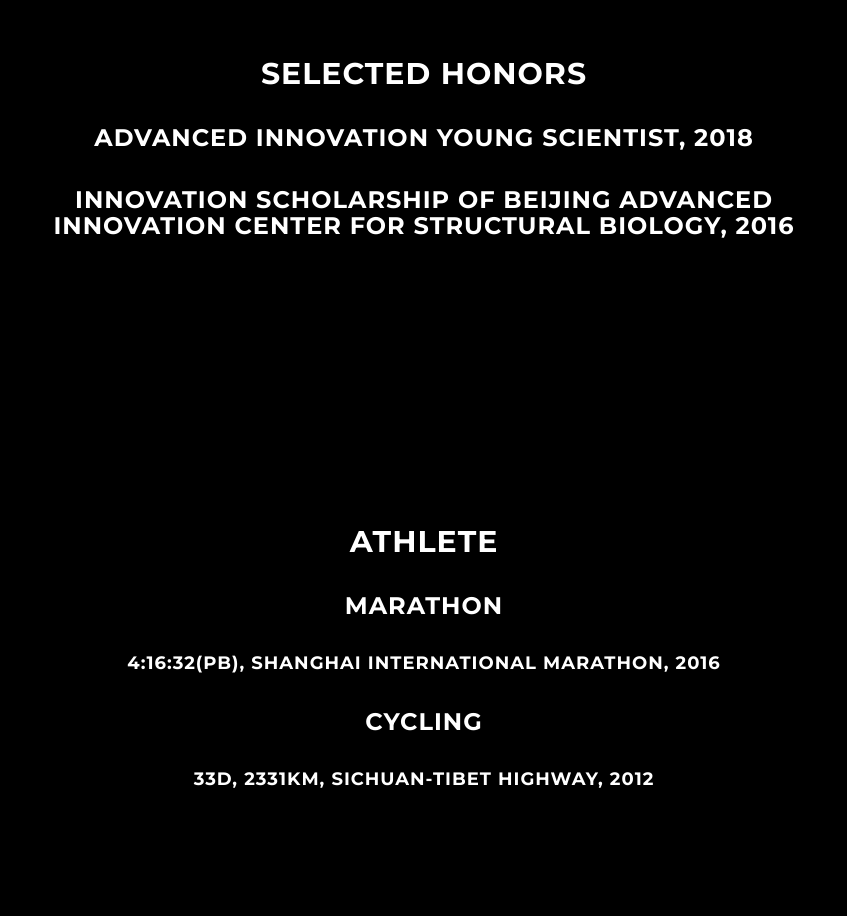
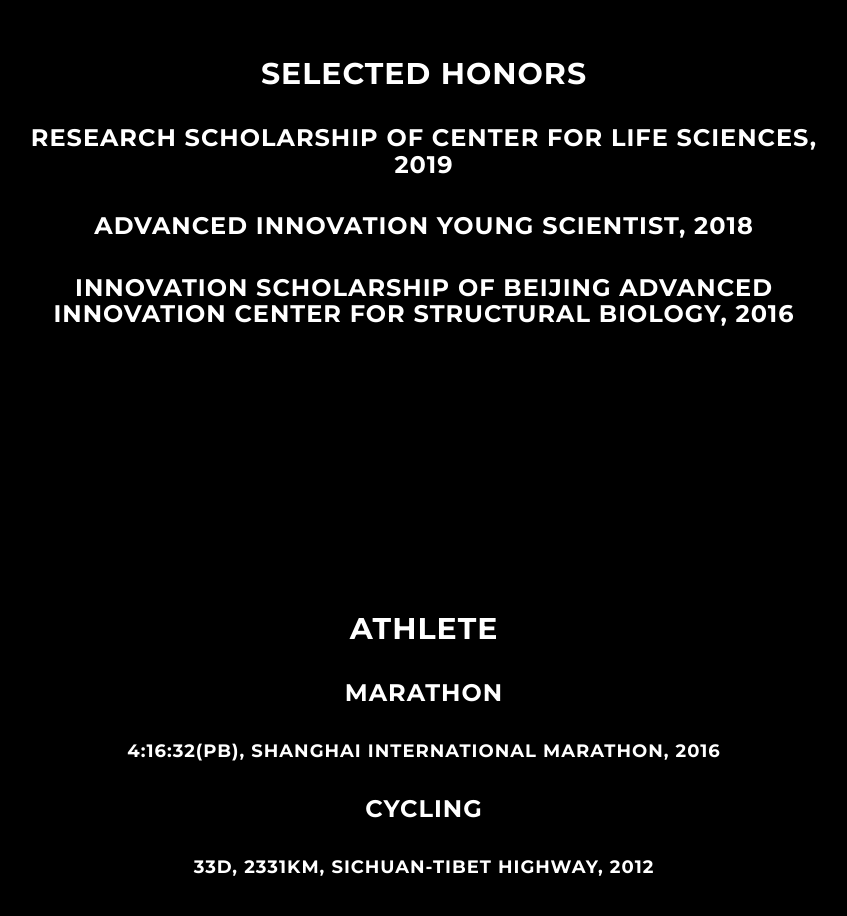
Before and after one commit to Zarrathustra/zarrathustra.github.io, a website: page index.html in a window 1280 px wide. Shown: the part 4280-5196 px from the top of the page, without its empty margins (216-1063 px from the left). Drawn offline with nearby package versions, Linux system fonts and the light colour scheme; some packages are replaced by stand-ins of ours.

Commit message:
life science research scholarship added

```diff
--- a/index.html
+++ b/index.html
@@ -203,55 +203,13 @@
         </div>
     </section>
 
-    <!-- Computer Skills -->
-    <!--
-    <section id="computer_skills" class="content-section text-center">
-        <div class="row">
-            <div class="col-lg-8 col-lg-offset-2">
-                <h2>Computer Skills</h2>
-
-                <h3>Proficient Languages</h3>
-
-                <p>
-                <h4>C/C++</h4>
-                <h4>Python</h4>
-                </p>
-
-                <h3>Competent Languages</h3>
-
-                <p>
-                <h4>HTML</h4>
-                <h4>SQL</h4>
-                <h4>Java</h4>
-                <h4>Haskell</h4>
-                </p>
-
-                <h3>Specialty</h3>
-
-                <p>
-                <h4>Massive Parallel Computing</h4>
-                <h4>Distributed System</h4>
-                </p>
-
-                <h3>Writing</h3>
-
-                <p>
-                <h4>LaTeX</h4>
-                <h4>Markdown</h4>
-                <h4>reST</h4>
-                </p>
-
-            </div>
-        </div>
-    </section>
-    -->
-
     <!-- Selected Honors -->
     <section id="selected_honors" class="content-section text-center">
         <div class="row">
             <div class="col-lg-8 col-lg-offset-2">
                 <h2>Selected Honors</h2>
 
+                <h3>Research Scholarship of Center for Life Sciences, 2019</h3>
                 <h3>Advanced Innovation Young Scientist, 2018</h3>
                 <h3>Innovation Scholarship of Beijing Advanced Innovation Center for Structural Biology, 2016</h3>
             </div>
@@ -282,8 +240,7 @@
                 </p>
                 <ul class="list-inline banner-social-buttons">
                     <li>
-                        <a
-                            href="https://twitter.com/Zarrathus" class="btn btn-default btn-lg"><i class="fa fa-twitter fa-fw"></i> <span class="network-name">Twitter</span></a>
+                        <a href="https://twitter.com/Zarrathus" class="btn btn-default btn-lg"><i class="fa fa-twitter fa-fw"></i> <span class="network-name">Twitter</span></a>
                     </li>
                     <li>
                         <a href="https://github.com/Zarrathustra" class="btn btn-default btn-lg"><i class="fa fa-github fa-fw"></i> <span class="network-name">Github</span></a>
```
